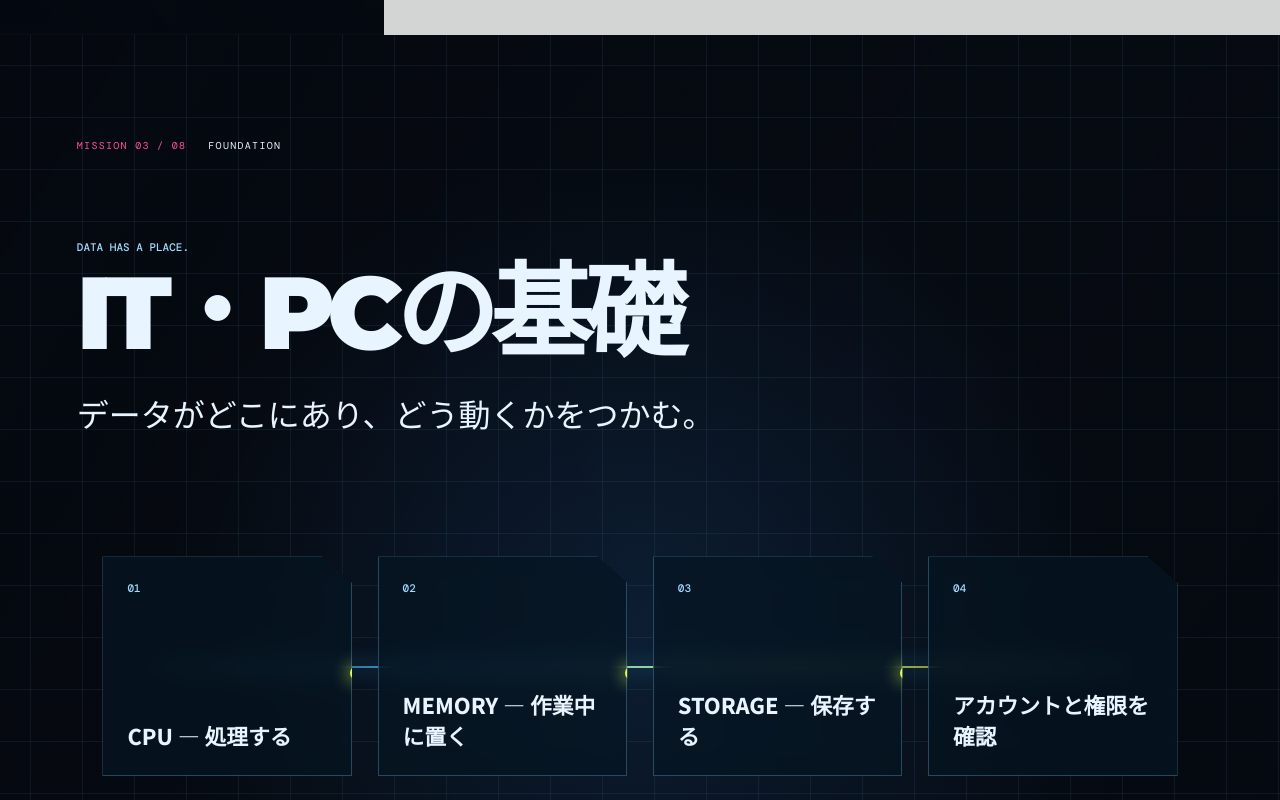
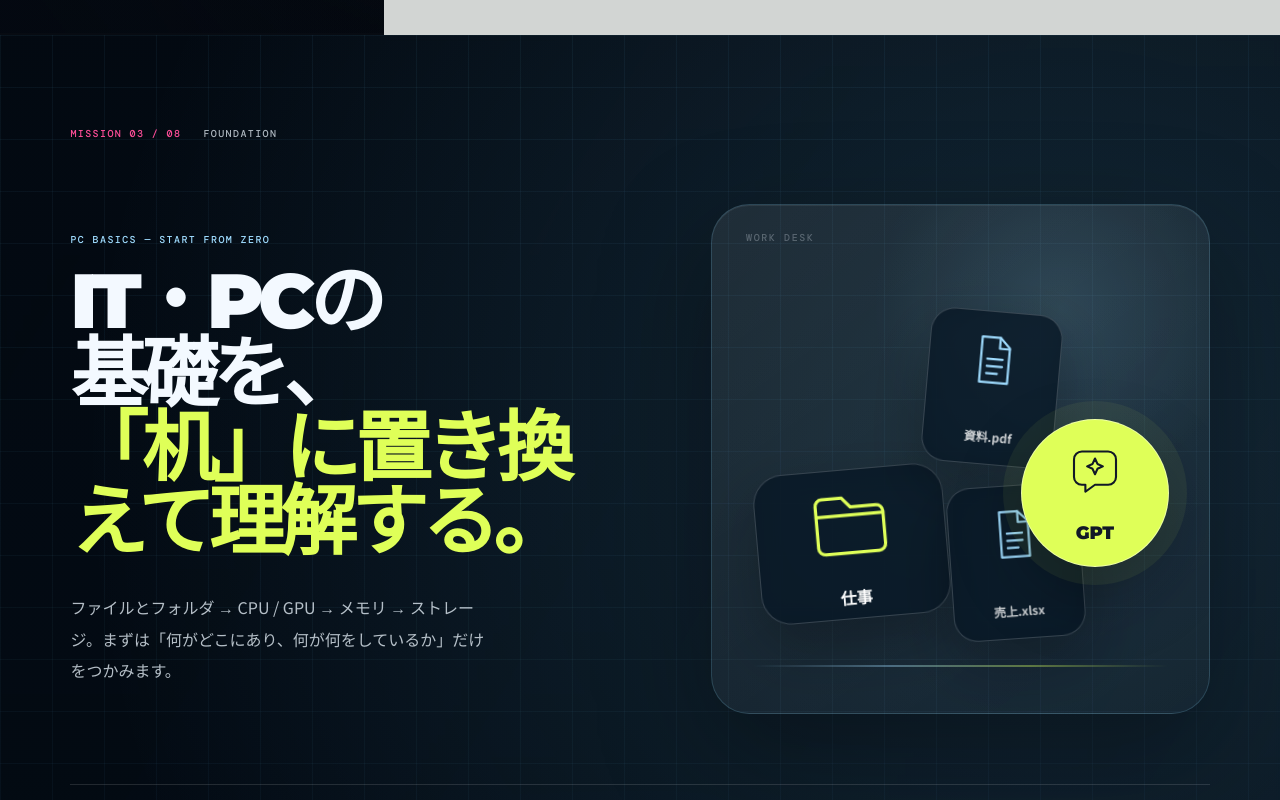
Before and after one commit to hmatsuo-ai/vexum-it-literacy-training, a Next.js app: page / in a window 1280 px wide. Shown: the part 6300-7100 px from the top of the page. Built offline with nearby package versions, Linux system fonts and the light colour scheme.

Commit message:
Mount visual Mission 03 foundations chapter

```diff
--- a/app/layout.tsx
+++ b/app/layout.tsx
@@ -1,4 +1,5 @@
 import type { Metadata } from "next";
+import Mission03Foundations from "./mission-03-foundations";
 import "./experience.css";
 import "./remove-floating-nav.css";
 import "./mission-01-fixed-background.css";
@@ -7,6 +8,7 @@
 import "./fixed-site-background.css";
 import "./check-copy-wrap.css";
 import "./block-structure.css";
+import "./mission-03-foundations.css";
 
 export const metadata: Metadata = {
   title: "VEXUM ACADEMY｜IT・AI SEMINAR",
@@ -16,7 +18,10 @@
 export default function RootLayout({ children }: Readonly<{ children: React.ReactNode }>) {
   return (
     <html lang="ja">
-      <body>{children}</body>
+      <body>
+        {children}
+        <Mission03Foundations />
+      </body>
     </html>
   );
 }
```
